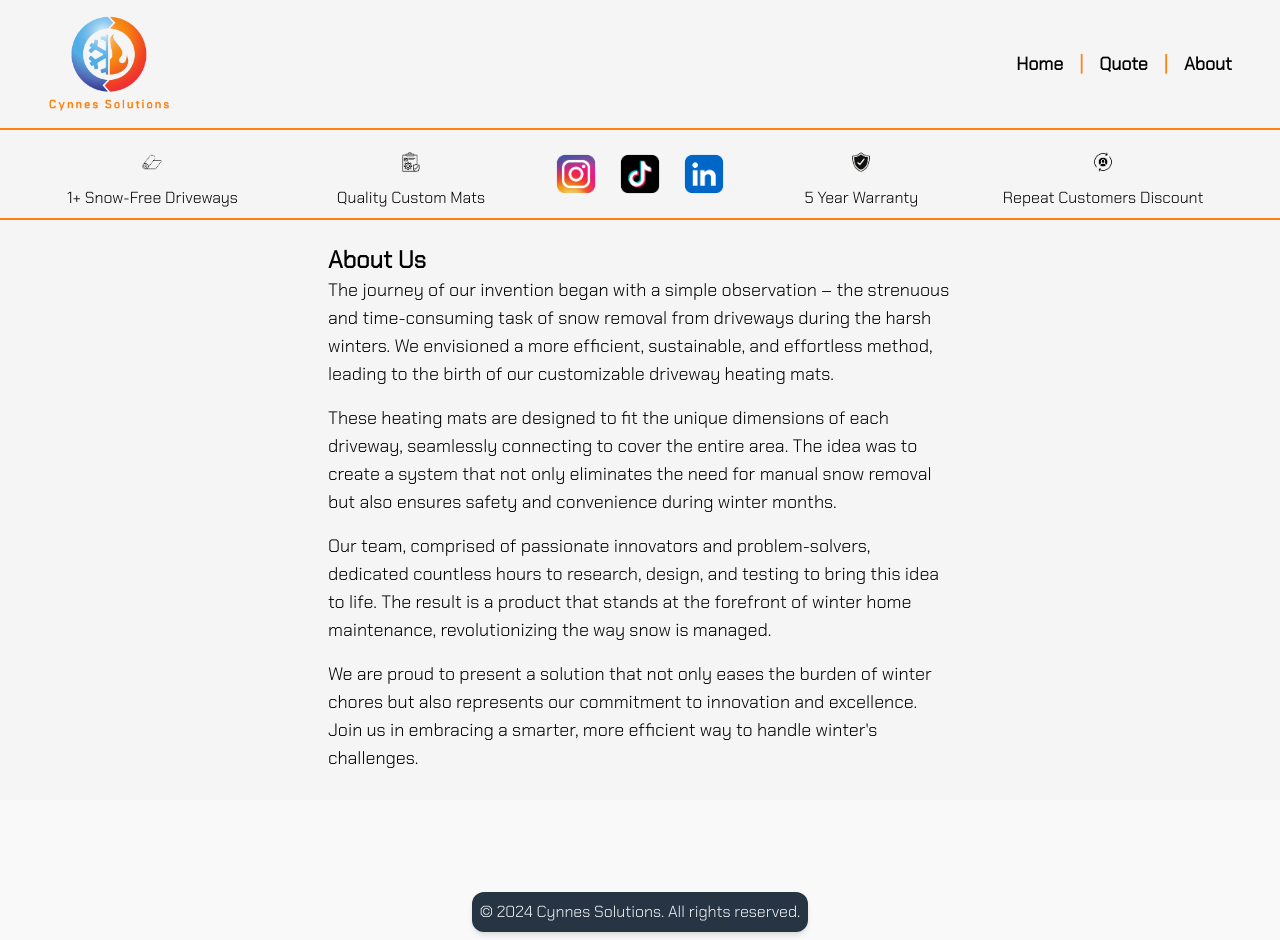
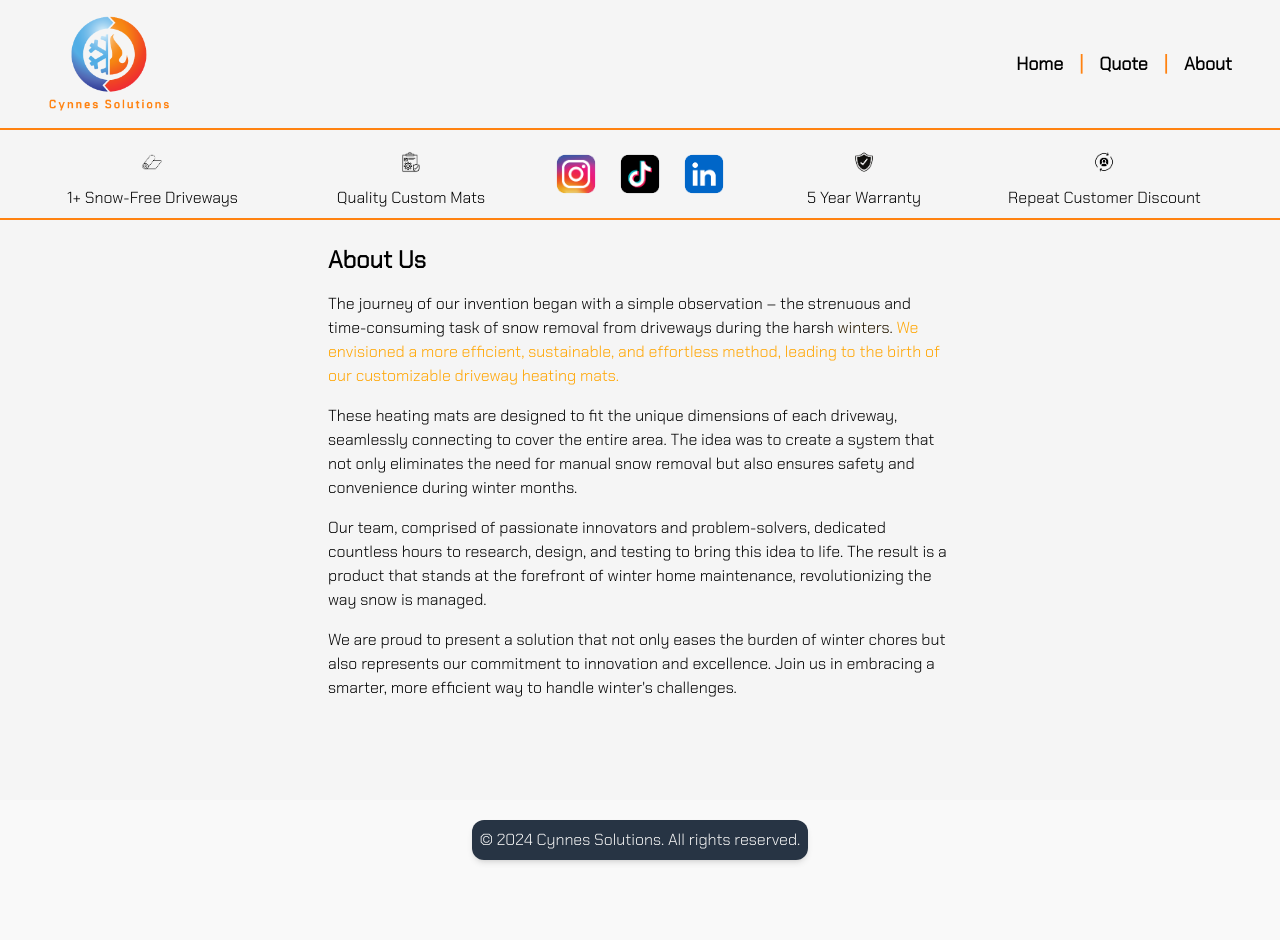
Before and after one commit to Calebcochranebil/cynnes-solutions, a React (Create React App) app: page /about in a window 1280 px wide. After the commit the page ends 868 px from the top, so only its background shows below. Built offline with nearby package versions, Linux system fonts and the light colour scheme.

Commit message:
about animation and word change

```diff
--- a/src/components/About.jsx
+++ b/src/components/About.jsx
@@ -1,36 +1,73 @@
-import React from "react";
+import React, { useEffect, useRef } from "react";
+
+// Paragraphs array defined outside the component
+const paragraphs = [
+    "The journey of our invention began with a simple observation – the strenuous and time-consuming task of snow removal from driveways during the harsh winters. We envisioned a more efficient, sustainable, and effortless method, leading to the birth of our customizable driveway heating mats.",
+    "These heating mats are designed to fit the unique dimensions of each driveway, seamlessly connecting to cover the entire area. The idea was to create a system that not only eliminates the need for manual snow removal but also ensures safety and convenience during winter months.",
+    "Our team, comprised of passionate innovators and problem-solvers, dedicated countless hours to research, design, and testing to bring this idea to life. The result is a product that stands at the forefront of winter home maintenance, revolutionizing the way snow is managed.",
+    "We are proud to present a solution that not only eases the burden of winter chores but also represents our commitment to innovation and excellence. Join us in embracing a smarter, more efficient way to handle winter's challenges.",
+];
 
 export default function About() {
+    const textRef = useRef([]);
+
+    const animateParagraph = (index = 0) => {
+        // Exit condition for the recursion
+        if (index >= textRef.current.length) return;
+
+        const paragraph = textRef.current[index];
+        if (!paragraph) return;
+
+        const words = paragraph.querySelectorAll("span");
+        words.forEach((word, wordIndex) => {
+            setTimeout(() => {
+                word.style.setProperty("color", "orange");
+                setTimeout(
+                    () => {
+                        word.style.removeProperty("color");
+                    },
+                    500 + wordIndex * 100,
+                );
+            }, wordIndex * 100);
+        });
+
+        // Calculate total animation time for current paragraph
+        const totalAnimationTime = words.length * 200 + 1000;
+
+        // Wait for the current paragraph to finish animating before starting the next
+        setTimeout(() => {
+            animateParagraph(index + 1);
+        }, totalAnimationTime);
+    };
+
+    useEffect(() => {
+        animateParagraph(); // Start animating the first paragraph
+    }, []);
+
+    const wrapWordsInSpans = (text, pIndex) => (
+        <p
+            key={`paragraph-${pIndex}`}
+            ref={(el) => {
+                textRef.current[pIndex] = el;
+            }}
+        >
+            {text.split(" ").map((word, wIndex) => {
+                const key = `p-${pIndex}-w-${wIndex}-${word.replace(/[^a-zA-Z0-9]/g, "")}`;
+                return (
+                    <span key={key} style={{ transition: "color 0.5s ease" }}>
+                        {word}{" "}
+                    </span>
+                );
+            })}
+        </p>
+    );
+
     return (
-        <div className="p-6 pb-10 max-w-2xl mx-auto">
+        <div className="p-6 pb-10 max-w-2xl mx-auto space-y-4">
             <h2 className="text-2xl font-semibold text-gray-800">About Us</h2>
-            <p className="text-gray-700 text-lg">
-                The journey of our invention began with a simple observation
-                &ndash; the strenuous and time-consuming task of snow removal
-                from driveways during the harsh winters. We envisioned a more
-                efficient, sustainable, and effortless method, leading to the
-                birth of our customizable driveway heating mats.
-            </p>
-            <p className="mt-4 text-gray-700 text-lg">
-                These heating mats are designed to fit the unique dimensions of
-                each driveway, seamlessly connecting to cover the entire area.
-                The idea was to create a system that not only eliminates the
-                need for manual snow removal but also ensures safety and
-                convenience during winter months.
-            </p>
-            <p className="mt-4 text-gray-700 text-lg">
-                Our team, comprised of passionate innovators and
-                problem-solvers, dedicated countless hours to research, design,
-                and testing to bring this idea to life. The result is a product
-                that stands at the forefront of winter home maintenance,
-                revolutionizing the way snow is managed.
-            </p>
-            <p className="mt-4 text-gray-700 text-lg">
-                We are proud to present a solution that not only eases the
-                burden of winter chores but also represents our commitment to
-                innovation and excellence. Join us in embracing a smarter, more
-                efficient way to handle winter&apos;s challenges.
-            </p>
+            {paragraphs.map((paragraph, index) =>
+                wrapWordsInSpans(paragraph, index),
+            )}
         </div>
     );
 }
--- a/src/components/Features.jsx
+++ b/src/components/Features.jsx
@@ -73,7 +73,7 @@ export default function Features() {
                             alt="Icon 3"
                             className="w-12 h-12 mx-auto"
                         />
-                        <p>Repeat Customers Discount</p>
+                        <p>Repeat Customer Discount</p>
                     </div>
                 </div>
             </div>
```
